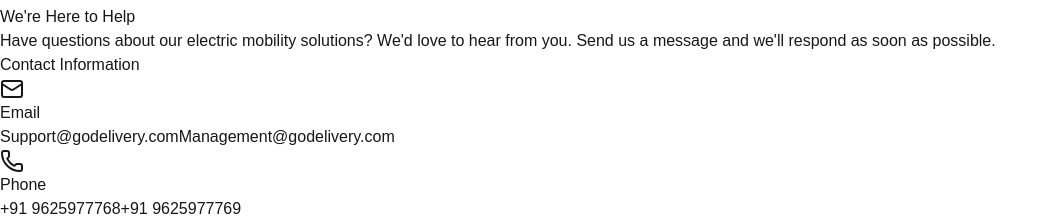
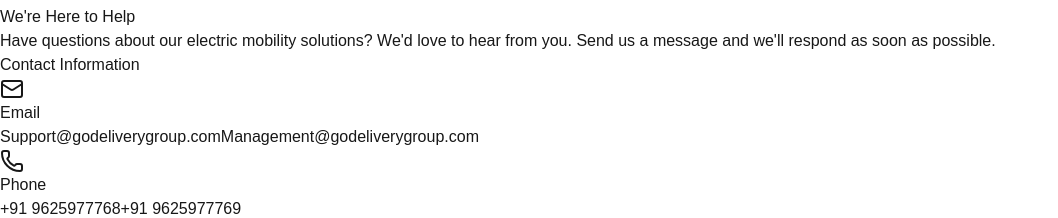
Before and after one commit to desirediv0/go-delivery, a Next.js app: page / in a window 1280 px wide. Shown: the part 3106-3324 px from the top of the page, without its empty margins (0-1058 px from the left). Built offline with nearby package versions, Linux system fonts and the light colour scheme.

Commit message:
Update email links in Contact component to reflect new domain

```diff
--- a/src/components/Contact.js
+++ b/src/components/Contact.js
@@ -71,16 +71,16 @@
                       <p className="text-gray-600 font-medium">Email</p>
                       <div className="space-y-1">
                         <a
-                          href="mailto:support@godelivery.com"
+                          href="mailto:support@godeliverygroup.com"
                           className="block text-gray-900 hover:text-cyan-600 transition-colors"
                         >
-                          Support@godelivery.com
+                          Support@godeliverygroup.com
                         </a>
                         <a
-                          href="mailto:management@godelivery.com"
+                          href="mailto:management@godeliverygroup.com"
                           className="block text-gray-900 hover:text-cyan-600 transition-colors"
                         >
-                          Management@godelivery.com
+                          Management@godeliverygroup.com
                         </a>
                       </div>
                     </div>
```
